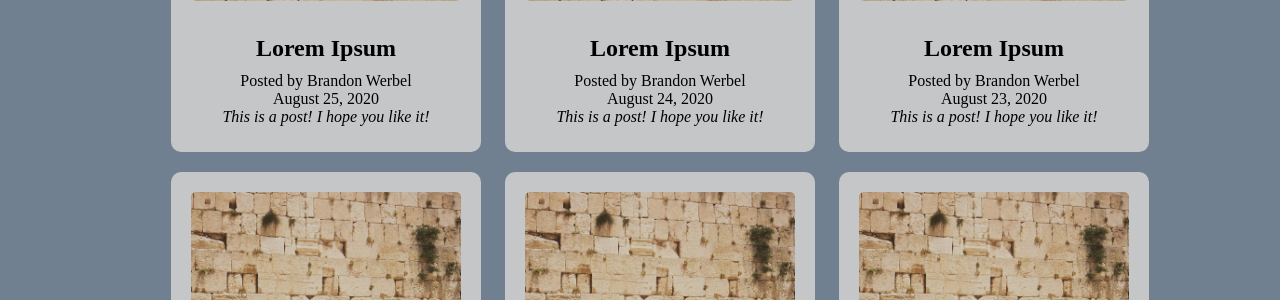
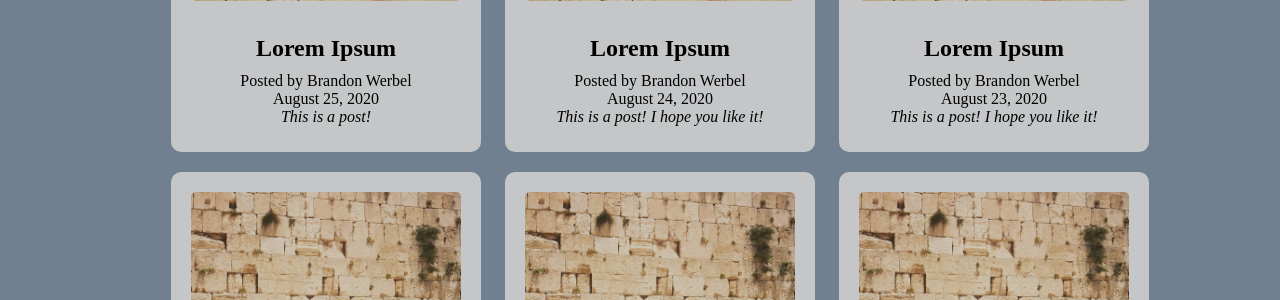
Before and after one commit to BrandonWerbel/BrandonWerbel.github.io, a Jekyll site: the page built from _pages/blog.html, in a window 1280 px wide. Shown: the part 294-594 px from the top of the page. Built offline with Jekyll 4.4.1, drawn with Linux system fonts in a browser that asks for light colours.

```diff
--- a/_blog_posts/2018-08-25.md
+++ b/_blog_posts/2018-08-25.md
@@ -3,7 +3,7 @@ title: Lorem Ipsum
 date: 2020-08-25
 location: Jerusalem, Israel
 permalink: /blog/2018-08-25
-description: This is a post! I hope you like it!
+description: This is a post!
 main-image: /assets/images/blog-background.jpg
 ---
 Lorem ipsum dolor sit amet, consectetur adipiscing elit, sed do eiusmod tempor incididunt ut labore et dolore magna aliqua. Urna id volutpat lacus laoreet non. Eu turpis egestas pretium aenean pharetra magna ac. A pellentesque sit amet porttitor eget dolor morbi non. Nulla facilisi nullam vehicula ipsum a. Sed arcu non odio euismod. Euismod quis viverra nibh cras pulvinar mattis nunc. Sit amet facilisis magna etiam tempor orci. Fermentum iaculis eu non diam phasellus vestibulum lorem sed. At augue eget arcu dictum varius duis at consectetur lorem. In eu mi bibendum neque. Maecenas volutpat blandit aliquam etiam erat velit scelerisque in dictum. Libero id faucibus nisl tincidunt eget nullam. Elit ullamcorper dignissim cras tincidunt lobortis feugiat. Donec ac odio tempor orci. Pellentesque pulvinar pellentesque habitant morbi tristique senectus. Et ultrices neque ornare aenean euismod elementum nisi quis eleifend. Accumsan sit amet nulla facilisi morbi. Id ornare arcu odio ut sem nulla pharetra.
```
